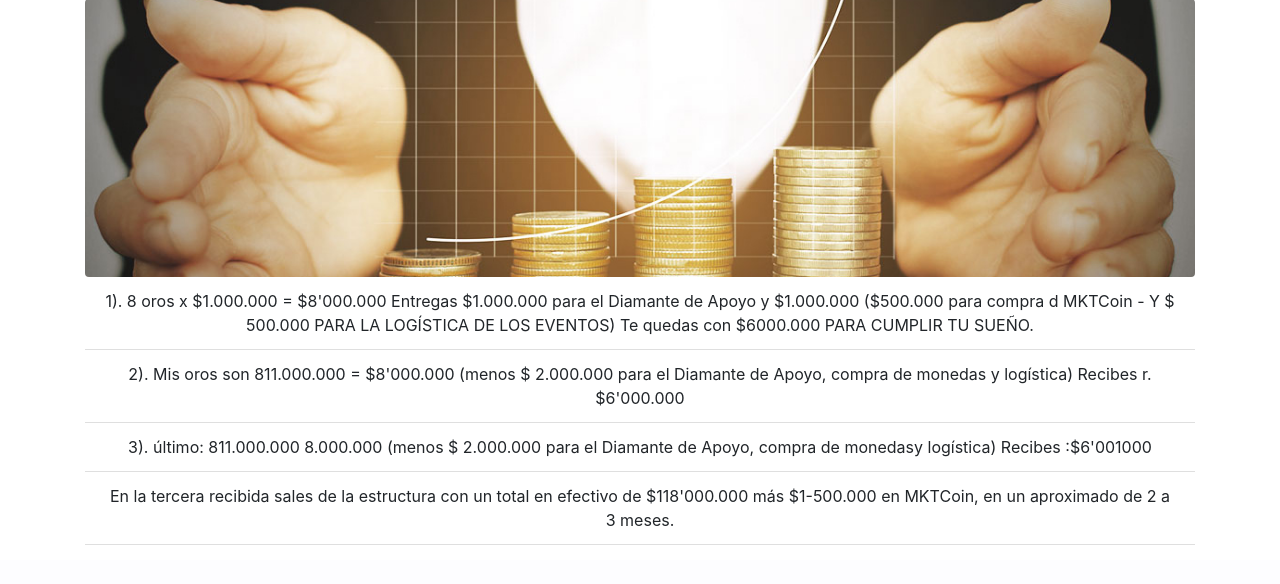
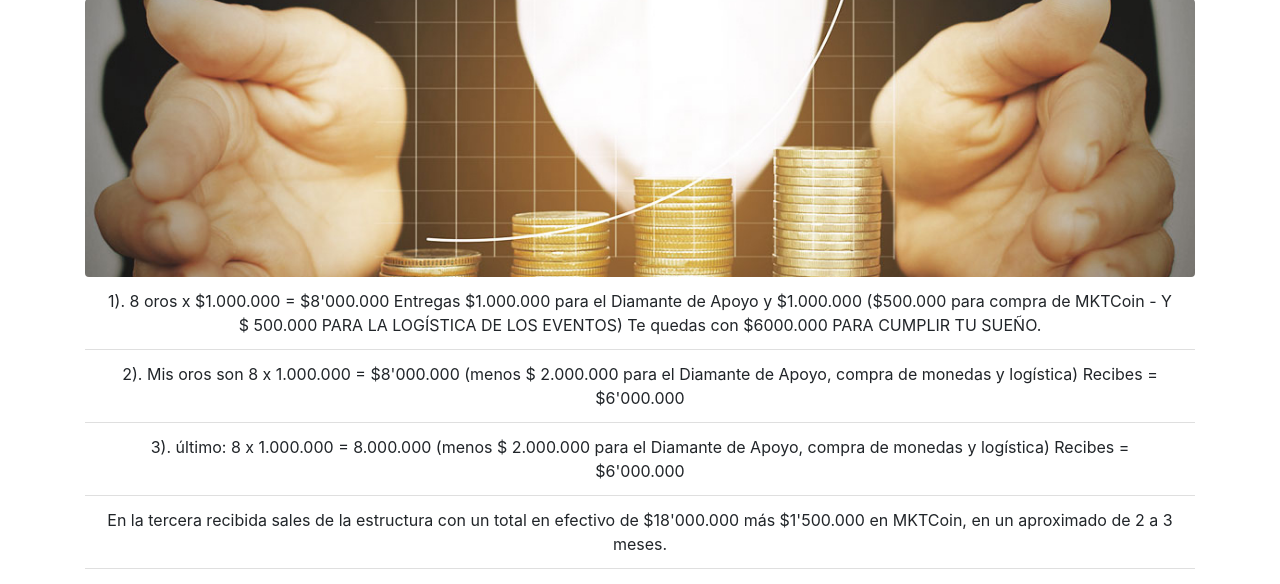
Before and after one commit to stevenvo780/Sue-oDorado, a Symfony app: template templates/proyecto/index.html.twig in a window 1280 px wide. Shown: the part 2417-3001 px from the top of the page. Before the commit the page ends 2962 px from the top, so only its background shows below. Run offline with Twig, Linux system fonts and the light colour scheme; the template is opened without the code that fills it, so the values that code supplies are empty; some libraries are stand-ins or nearby versions.

Commit message:
mas correciones para proeyctos

```diff
--- a/templates/proyecto/index.html.twig
+++ b/templates/proyecto/index.html.twig
@@ -173,7 +173,7 @@
         <!-- Three columns of text below the carousel -->
         <div class="row">
           <div class="col-lg-6">
-            <img src="{{ asset('assets/Pic_04.jpg') }}" class="rounded" alt="..." width="40%" style="display:block;margin:auto;" >
+            <img src="{{ asset('assets/Pic_01.jpg') }}" class="rounded-circle" alt="Cinque Terre" width="40%" style="display:block;margin:auto;" >
             <h2>Principios</h2>
             <ul class="">
               <li class="">EL AMOR</li>
@@ -188,7 +188,7 @@
             </ul>
           </div>
           <div class="col-lg-6">
-            <img src="{{ asset('assets/Pic_05.jpg') }}" class="rounded" alt="..." width="40%" style="display:block;margin:auto;" >
+            <img src="{{ asset('assets/Pic_05.jpg') }}" class="rounded-circle" alt="Cinque Terre" width="40%" style="display:block;margin:auto;" >
             <h2>Aspectos legales en colombia</h2>
             <p><b>CODIGO CIVIL - DONACIONES Y CODIGO PENAL CAPTACION DE DINERO</b></p>
             <ul class="">
@@ -213,7 +213,7 @@
                  de un modo principalmente autogestionado, teniendo como finalidad el desarrollo ampliado de la vida.<p>
           </div>
           <div class="col-md-5">
-            <img src="{{ asset('assets/Pic_01.jpg') }}" class="rounded" style="border-width:10px;" alt="..." width="100%">
+            <img src="{{ asset('assets/Pic_04.jpg') }}" class="rounded" style="border-width:10px;" alt="..." width="100%">
           </div>
         </div>
 
@@ -252,10 +252,10 @@
         <div align="center" class="row featurette">
           <div class="col-md-12">
               <ul class="list-group list-group-flush">
-              <li class="list-group-item"> 1). 8 oros x $1.000.000 = $8'000.000 Entregas $1.000.000 para el Diamante de Apoyo y $1.000.000 ($500.000 para compra d MKTCoin - Y $ 500.000 PARA LA LOGÍSTICA DE LOS EVENTOS) Te quedas con $6000.000 PARA CUMPLIR TU SUEÑO. </li>
-              <li class="list-group-item">2). Mis oros son 811.000.000 = $8'000.000 (menos $ 2.000.000 para el Diamante de Apoyo, compra de monedas y logística) Recibes r. $6'000.000 </li>
-              <li class="list-group-item">3). último: 811.000.000 8.000.000 (menos $ 2.000.000 para el Diamante de Apoyo, compra de monedasy logística) Recibes :$6'001000 </li>
-              <li class="list-group-item">En la tercera recibida sales de la estructura con un total en efectivo de $118'000.000 más $1-500.000 en MKTCoin, en un aproximado de 2 a 3 meses. </li>
+              <li class="list-group-item"> 1). 8 oros x $1.000.000 = $8'000.000 Entregas $1.000.000 para el Diamante de Apoyo y $1.000.000 ($500.000 para compra de MKTCoin - Y $ 500.000 PARA LA LOGÍSTICA DE LOS EVENTOS) Te quedas con $6000.000 PARA CUMPLIR TU SUEÑO. </li>
+              <li class="list-group-item">2). Mis oros son 8 x 1.000.000 = $8'000.000 (menos $ 2.000.000 para el Diamante de Apoyo, compra de monedas y logística) Recibes = $6'000.000 </li>
+              <li class="list-group-item">3). último: 8 x 1.000.000 = 8.000.000 (menos $ 2.000.000 para el Diamante de Apoyo, compra de monedas y logística) Recibes = $6'000.000 </li>
+              <li class="list-group-item">En la tercera recibida sales de la estructura con un total en efectivo de $18'000.000 más $1'500.000 en MKTCoin, en un aproximado de 2 a 3 meses. </li>
             </ul>
             <p></p>
           </div>
```
